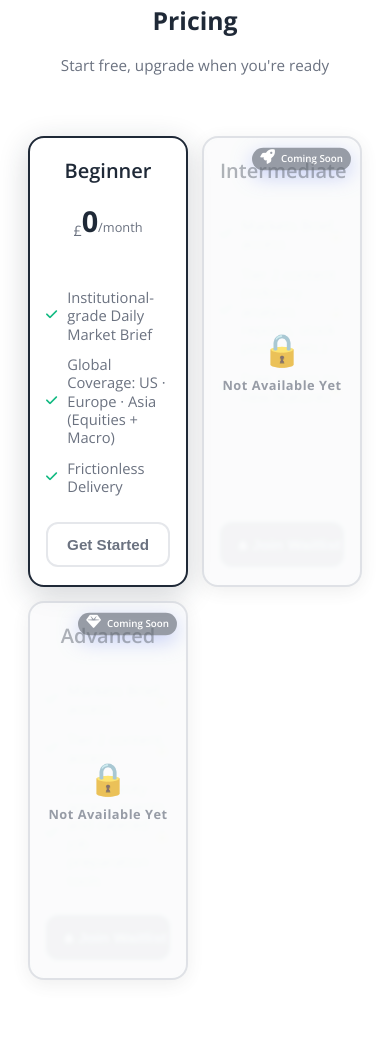
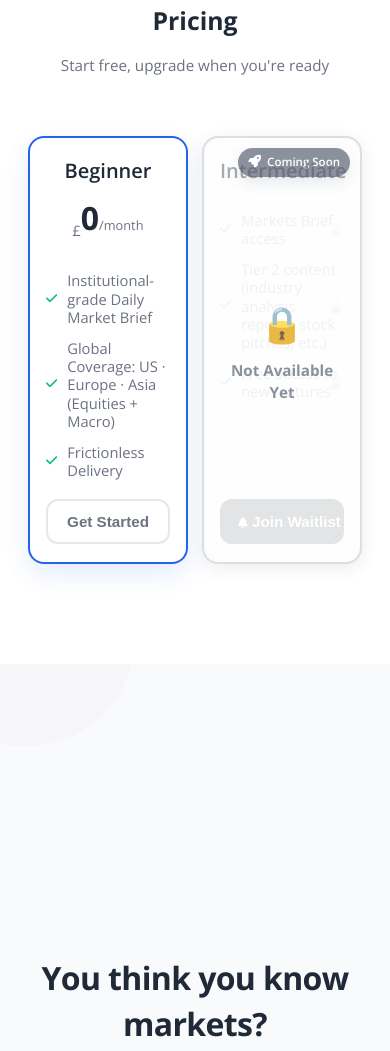
Before and after one commit to adamsyed03/DailyDividend, a website: page index.html in a window 390 px wide. Shown: the part 2750-3801 px from the top of the page. Drawn offline with nearby package versions, Linux system fonts and the light colour scheme.

Commit message:
style: landing mobile pricing cleanup

```diff
--- a/docs/styles.css
+++ b/docs/styles.css
@@ -1797,6 +1797,36 @@ body {
         border-radius: 16px;
     }
 
+    /* Pricing: remove desktop “effects” that look bad on phone */
+    .landing .pricing-card.free {
+        transform: none !important;
+        border-width: 2px !important;
+        border-color: #2563eb !important;
+        box-shadow: 0 10px 24px rgba(37, 99, 235, 0.12) !important;
+    }
+
+    /* Hide 3rd tier on phones so 2-col grid doesn’t create an orphan row */
+    .landing .pricing-card.premium {
+        display: none !important;
+    }
+
+    .landing .pricing-header h3 {
+        font-size: 1.1rem;
+        margin-bottom: 10px;
+    }
+
+    .landing .price {
+        margin-bottom: 14px;
+    }
+
+    .landing .amount {
+        font-size: 2rem;
+    }
+
+    .landing .pricing-features {
+        margin-bottom: 14px;
+    }
+
     .landing .pricing-features {
         margin-top: 10px;
     }
@@ -1812,6 +1842,42 @@ body {
 
     .landing .pricing-button {
         padding: 10px 12px;
+    }
+
+    /* Coming soon overlay: smaller + less “tacky” on mobile */
+    .landing .pricing-card.coming-soon-card {
+        opacity: 0.78;
+    }
+
+    .landing .lock-overlay {
+        background: rgba(255, 255, 255, 0.82);
+        backdrop-filter: none;
+    }
+
+    .landing .lock-icon {
+        font-size: 2.2rem;
+        margin-bottom: 10px;
+        animation: none;
+    }
+
+    .landing .lock-text {
+        font-size: 0.95rem;
+        letter-spacing: 0;
+    }
+
+    .landing .coming-soon-sticker {
+        top: 10px;
+        right: 10px;
+        padding: 6px 10px;
+        border-radius: 999px;
+        font-size: 0.72rem;
+        animation: none;
+        box-shadow: 0 6px 14px rgba(107, 114, 128, 0.18);
+    }
+
+    .landing .coming-soon-sticker i {
+        font-size: 0.8rem;
+        animation: none;
     }
 
     /* Very small phones: keep 2 columns but tighten further */
--- a/styles.css
+++ b/styles.css
@@ -1797,6 +1797,36 @@ body {
         border-radius: 16px;
     }
 
+    /* Pricing: remove desktop “effects” that look bad on phone */
+    .landing .pricing-card.free {
+        transform: none !important;
+        border-width: 2px !important;
+        border-color: #2563eb !important;
+        box-shadow: 0 10px 24px rgba(37, 99, 235, 0.12) !important;
+    }
+
+    /* Hide 3rd tier on phones so 2-col grid doesn’t create an orphan row */
+    .landing .pricing-card.premium {
+        display: none !important;
+    }
+
+    .landing .pricing-header h3 {
+        font-size: 1.1rem;
+        margin-bottom: 10px;
+    }
+
+    .landing .price {
+        margin-bottom: 14px;
+    }
+
+    .landing .amount {
+        font-size: 2rem;
+    }
+
+    .landing .pricing-features {
+        margin-bottom: 14px;
+    }
+
     .landing .pricing-features {
         margin-top: 10px;
     }
@@ -1812,6 +1842,42 @@ body {
 
     .landing .pricing-button {
         padding: 10px 12px;
+    }
+
+    /* Coming soon overlay: smaller + less “tacky” on mobile */
+    .landing .pricing-card.coming-soon-card {
+        opacity: 0.78;
+    }
+
+    .landing .lock-overlay {
+        background: rgba(255, 255, 255, 0.82);
+        backdrop-filter: none;
+    }
+
+    .landing .lock-icon {
+        font-size: 2.2rem;
+        margin-bottom: 10px;
+        animation: none;
+    }
+
+    .landing .lock-text {
+        font-size: 0.95rem;
+        letter-spacing: 0;
+    }
+
+    .landing .coming-soon-sticker {
+        top: 10px;
+        right: 10px;
+        padding: 6px 10px;
+        border-radius: 999px;
+        font-size: 0.72rem;
+        animation: none;
+        box-shadow: 0 6px 14px rgba(107, 114, 128, 0.18);
+    }
+
+    .landing .coming-soon-sticker i {
+        font-size: 0.8rem;
+        animation: none;
     }
 
     /* Very small phones: keep 2 columns but tighten further */
```
